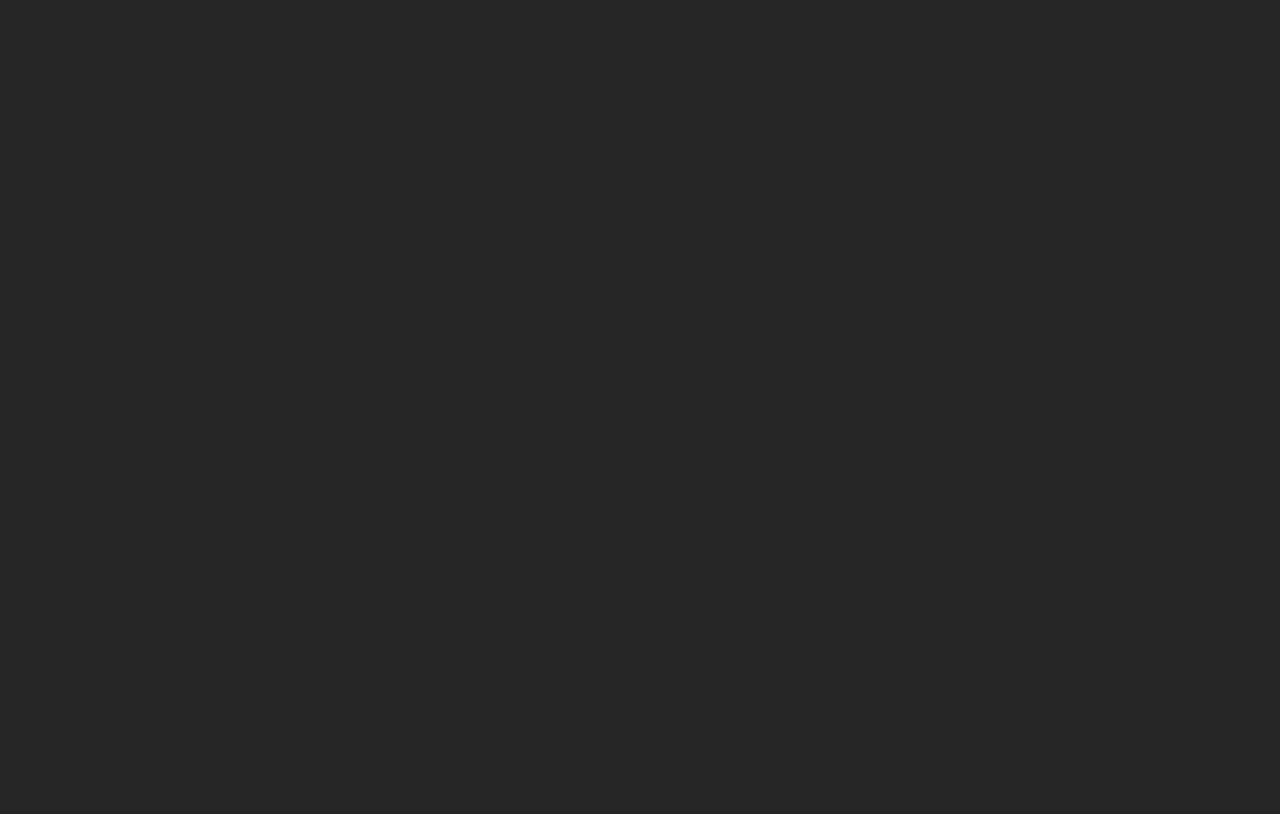
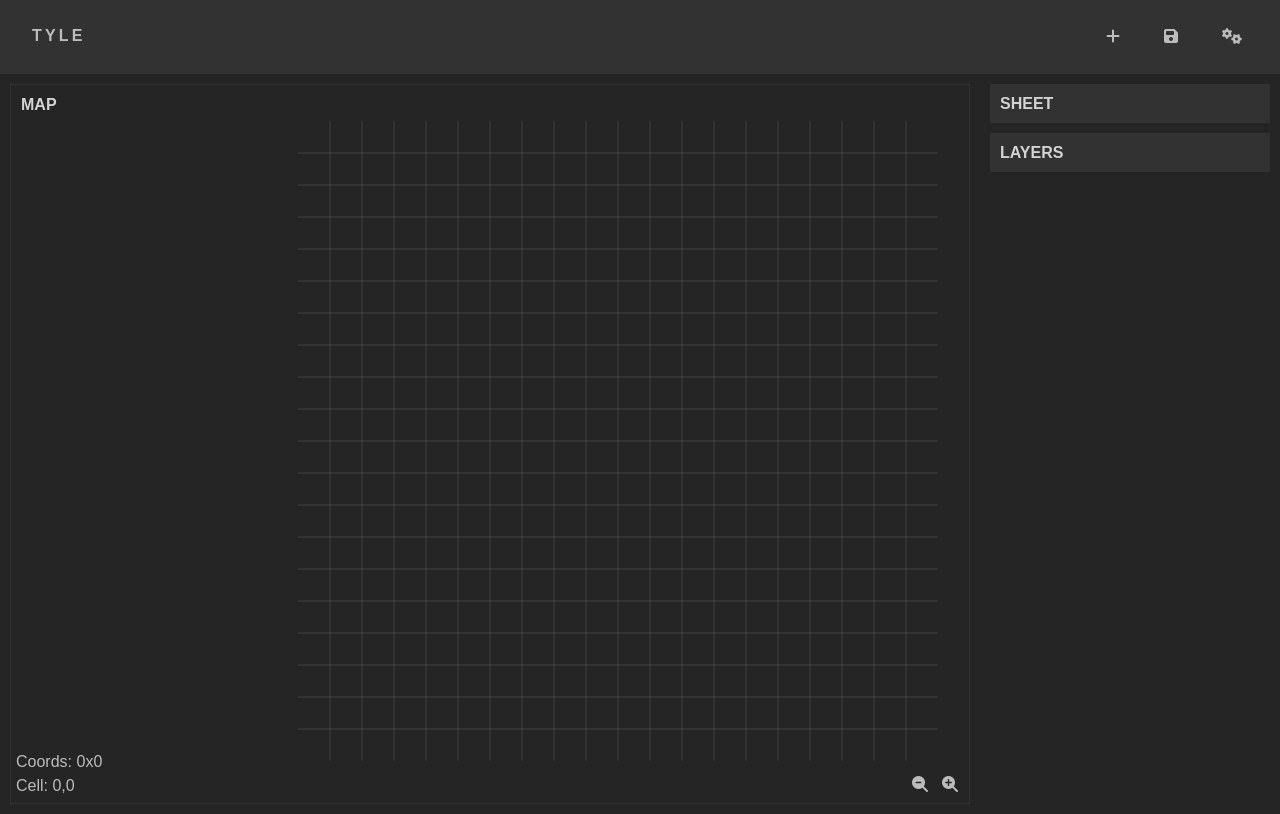
Before and after one commit to 4PGG/tyle, a Svelte app: page / in a window 1280 px wide. Built offline with nearby package versions, Linux system fonts and the light colour scheme.

Commit message:
add: fa, header, map.ts, maprenderinfo.ts

```diff
--- a/index.html
+++ b/index.html
@@ -4,10 +4,13 @@
     <meta charset="UTF-8" />
     <link rel="icon" href="/favicon.ico" />
     <meta name="viewport" content="width=device-width, initial-scale=1.0" />
+    <link href="https://cdn.jsdelivr.net/npm/bootstrap@5.1.3/dist/css/bootstrap.min.css" rel="stylesheet" integrity="sha384-1BmE4kWBq78iYhFldvKuhfTAU6auU8tT94WrHftjDbrCEXSU1oBoqyl2QvZ6jIW3" crossorigin="anonymous">
+
     <title>Tyle Editor</title>
   </head>
   <body>
     <div id="app"></div>
     <script type="module" src="/src/main.ts"></script>
+    <script src="https://kit.fontawesome.com/44d9ecfd90.js" crossorigin="anonymous"></script>
   </body>
 </html>
--- a/src/App.svelte
+++ b/src/App.svelte
@@ -1,9 +1,70 @@
 <script lang="ts">
-  import './styles/global.css'
+  import { onMount } from 'svelte'
+  import Map from './map/Map'
+  import Client from './client/Client';
+
+
+  import Header from './components/Header.svelte';
+  import './styles/global.css';
+import { getCellFromCoords } from './utils';
+
+  let root;
+  let map;
+  let coords = {
+    x: 0,
+    y: 0,
+    cell: [0, 0]
+  };
+
+  onMount(() => {
+    map = new Map({
+      element: root.querySelector(".map-container"),
+      rows: 20,
+    })
+  })
+
+  function handleMouseMove(event) {
+    let rect = map.canvas.getBoundingClientRect()
+    coords.x = Math.floor(event.clientX - rect.left)
+    coords.y = Math.floor(event.clientY - rect.top)
+    coords.cell = getCellFromCoords(coords.x, coords.y, map.tileSize)
+  }
+
 </script>
 
-<main>
+<main bind:this="{root}">
+  <Header />
 
+  <div class="row m-0 p-0 g-0">
+    <div class="col-9 map-container position-relative">
+      <h6 class="position-absolute">Map</h6>
+      <canvas on:mousemove={handleMouseMove} class="map-canvas justify-content-center position-absolute" width="0" height="0"></canvas>
+      <div class="position-absolute" style="bottom: 5px; right: 5px;">
+        <button class="fa-btn" on:click={map.renderInfo.increaseScale()}>
+          <i class="fas fa-magnifying-glass-plus"></i>
+        </button>
+      </div>
+      <div class="position-absolute" style="bottom: 5px; right: 35px;">
+        <button class="fa-btn" on:click={map.renderInfo.decreaseScale()}>
+          <i class="fas fa-magnifying-glass-minus"></i>
+        </button>
+      </div>
+      <div class="position-absolute" style="bottom: 5px; left: 5px;">
+        <p>Coords: <span>{ coords.x }x{ coords.y }</span> </p>
+        <p>Cell: <span>{ coords.cell }</span></p>
+      </div>
+    </div>
+    <div class="col">
+      <div class="panel">
+        <h6>
+          Sheet
+        </h6>
+      </div>
+      <div class="panel">
+        <h6>Layers</h6>
+      </div>
+    </div>
+  </div>
 </main>
 
 <style>
--- /dev/null
+++ b/src/client/Client.ts
@@ -0,0 +1,9 @@
+export default class Client {
+    debug: boolean
+    lastElementClicked: any
+    constructor(config) {
+        this.debug = config.debug || false
+
+        this.lastElementClicked = null
+    }
+}
--- /dev/null
+++ b/src/components/Header.svelte
@@ -0,0 +1,53 @@
+<script lang="ts">
+</script>
+
+<main>
+    <nav>
+        <div class="name">tyle</div>
+        <div class="links">
+            <button>
+                <i class="fas fa-plus"></i>
+            </button>
+            <button>
+                <i class="fas fa-save"></i>
+            </button>
+            <button>
+                <i class="fas fa-gears"></i>
+            </button>
+        </div>
+    </nav>
+</main>
+
+<style>
+    nav {
+        position: sticky;
+        top: 0;
+        display: flex;
+        flex-wrap: wrap;
+        justify-content: space-between;
+        padding: 1.5rem 2rem;
+        background-color: var(--gray-900);
+    }
+
+    .links {
+        display: flex;
+        margin: 0 -1em;
+    }
+
+    .links button {
+        display: inline-block;
+        background: none;
+        border: none;
+        margin: 0 1em;
+        font-size: 16px;
+        color: var(--gray-500);
+    }
+
+    .name {
+        font-weight: bold;
+        text-transform: uppercase;
+        letter-spacing: 0.2em;
+        color: var(--gray-500);
+    }
+
+</style>
--- /dev/null
+++ b/src/map/Map.ts
@@ -0,0 +1,106 @@
+import KeyPressListener from "../listeners/KeyPressListener"
+import MapRenderInfo from "./MapRenderInfo"
+
+export default class Map {
+    // ID of the map, can be used if we want map tabs
+    id: number
+
+    // Size of the tile
+    tileSize: number
+
+    // Rows, both horizontal and vertical
+    rows: number
+
+    // Element the map is attached to
+    element: any
+
+    // Map canvas within the element
+    canvas: any
+
+    // 2d context of the canvas
+    ctx: any
+
+    // Focused state, certain listeners will only listen if we're focused on the element
+    focused: boolean
+
+    // Map Render Info
+    renderInfo: any
+
+    // last clicked check
+    lastClicked: boolean
+
+    constructor(config) {
+        this.id = 1 // TODO
+        this.element = config.element
+        this.canvas = this.element.querySelector(".map-canvas")
+        this.ctx = this.canvas.getContext("2d")
+        this.tileSize = config.tileSize || 32
+        this.rows = config.rows || 10
+        this.focused = true
+        this.renderInfo = new MapRenderInfo({
+            map: this,
+            top: 5,
+            left: 30,
+        })
+
+        this.canvas.width = this.tileSize * this.rows
+        this.canvas.height = this.tileSize * this.rows
+
+        this.init()
+    }
+
+    renderGrid() {
+        this.ctx.lineWidth = 0.2
+        this.ctx.strokeStyle = "rgb(116, 116, 116)"
+
+        for (let i = 1; i < this.rows; i++) {
+            this.ctx.beginPath()
+            this.ctx.moveTo(0, i * this.tileSize)
+            this.ctx.lineTo(this.canvas.width, i * this.tileSize)
+            this.ctx.closePath()
+            this.ctx.stroke()
+        }
+
+        for (let i = 1; i < this.rows; i++) {
+            this.ctx.beginPath()
+            this.ctx.moveTo(i * this.tileSize, 0)
+            this.ctx.lineTo(i * this.tileSize, this.canvas.height)
+            this.ctx.closePath()
+            this.ctx.stroke()
+        }
+    }
+
+    registerGridMovement() {
+        new KeyPressListener("KeyW", () => {
+            this.focused && this.renderInfo.decreaseTop()
+        })
+        new KeyPressListener("KeyA", () => {
+            this.focused && this.renderInfo.decreaseLeft()
+        })
+        new KeyPressListener("KeyS", () => {
+            this.focused && this.renderInfo.increaseTop()
+        })
+        new KeyPressListener("KeyD", () => {
+            this.focused && this.renderInfo.increaseLeft()
+        })
+    }
+
+    registerLastClickedEvent() {
+        let el = this.element
+        let focused = this.focused
+        document.addEventListener('click', function(e) {
+            e.target == el ?
+                focused = true :
+                focused = false
+        })
+    }
+
+    init() {
+        // Grab render info then render grid
+        this.renderInfo.init()
+        this.renderGrid()
+
+        this.registerGridMovement()
+        this.registerLastClickedEvent()
+    }
+}
--- /dev/null
+++ b/src/map/MapRenderInfo.ts
@@ -0,0 +1,49 @@
+export default class MapRenderInfo {
+    map: any
+    top: number
+    left: number
+    scale: number
+
+    constructor(config) {
+        this.map = config.map
+        this.top = config.top || 0
+        this.left = config.left || 0
+        this.scale = config.scale || 1.0
+    }
+
+    increaseScale(amount: number = 0.10) {
+        this.scale += amount
+        this.map.canvas.style.transform = `scale(${this.scale})`
+    }
+
+    decreaseScale(amount: number = 0.10) {
+        this.scale -= amount
+        this.map.canvas.style.transform = `scale(${this.scale})`
+    }
+
+    increaseTop(amount: number = 2) {
+        this.top += amount
+        this.map.canvas.style.top = `${this.top}%`
+    }
+
+    decreaseTop(amount: number = 2) {
+        this.top -= amount
+        this.map.canvas.style.top = `${this.top}%`
+    }
+
+    increaseLeft(amount: number = 2) {
+        this.left += amount
+        this.map.canvas.style.left = `${this.left}%`
+    }
+
+    decreaseLeft(amount: number = 2) {
+        this.left -= amount
+        this.map.canvas.style.left = `${this.left}%`
+    }
+
+    init() {
+        this.map.canvas.style.transform = `scale(${this.scale})`
+        this.map.canvas.style.top = `${this.top}%`
+        this.map.canvas.style.left = `${this.left}%`
+    }
+}
```
